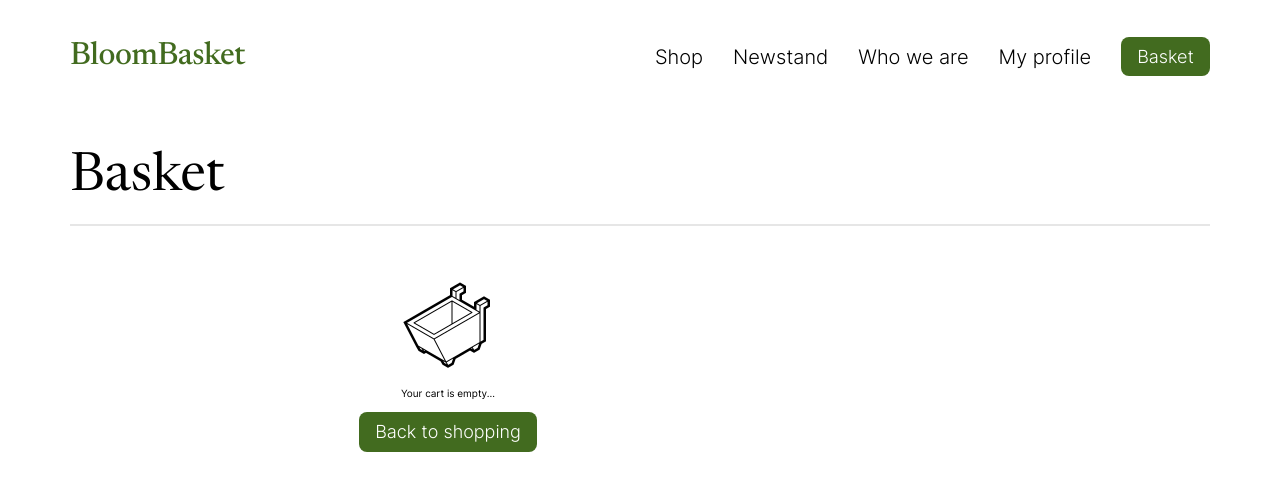
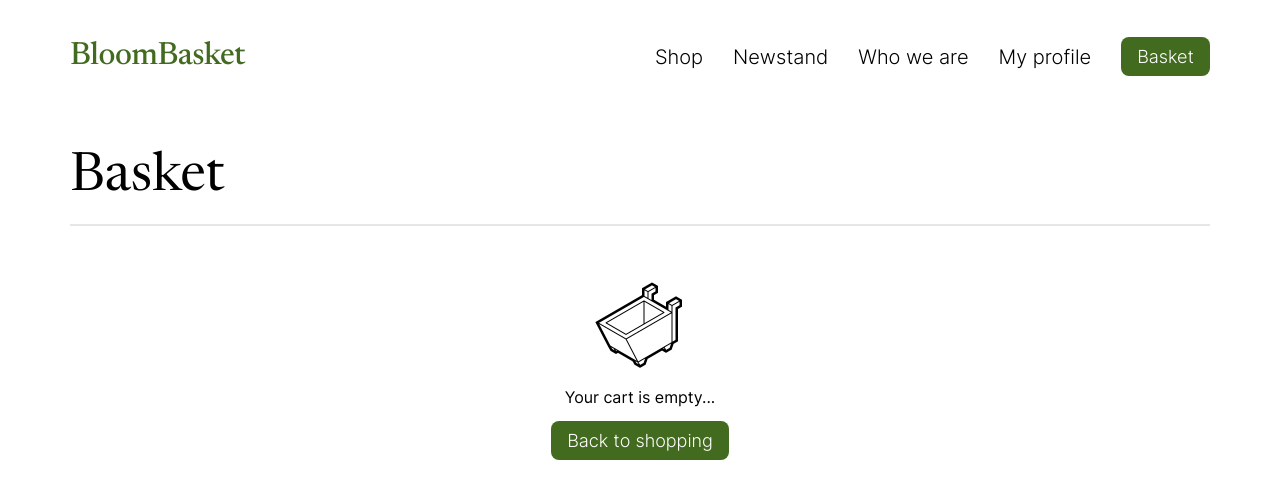
Before and after one commit to Cindarion/grocery-store, a React (Create React App) app: page /cart in a window 1280 px wide. Shown: the top 498 px of the page. Built offline with nearby package versions, Linux system fonts and the light colour scheme.

Commit message:
[fix] adjusted implementation of renderCartProducts functional, minor styling fixes

```diff
--- a/src/pages/Cart/CartPage.module.css
+++ b/src/pages/Cart/CartPage.module.css
@@ -48,33 +48,30 @@
 
 .cartProductsContainer {
     display: flex;
+    flex-direction: column;
     width: 70%;
     min-width: 200px;
-    margin-bottom: 40px;
+    margin-bottom: 60px;
+}
+
+.cartProductsContainer > div + div {
+    margin-top: 16px;
 }
 
 .orderSummaryWrapper {
     display: block;
     width: 30%;
     height: 100%;
-    margin-left: 60px;
+    margin-left: 40px;
     position: sticky;
     right: 0;
-}
-
-.cartProductsWrapper {
-    display: flex;
-    width: 100%;
-    flex-direction: column;
-}
-
-.cartProductsWrapper > div + div {
-    margin-top: 16px;
 }
 
 .emptyMessageContainer {
     display: flex;
     flex-direction: column;
+    font-size: 1.6rem;
+    width: 100%;
     justify-content: center;
     align-items: center;
     margin-top: 20px;
@@ -105,7 +102,6 @@
     }
 
     .cartProductsContainer {
-        display: flex;
         width: 100%;
         min-width: 200px;
         margin-bottom: 0;
--- a/src/pages/Cart/CartPage.tsx
+++ b/src/pages/Cart/CartPage.tsx
@@ -13,26 +13,35 @@ const CartPage = () => {
   };
   const { cartItems } = cartContext
   const { getCartQuantity } = cartContext;
+  const cartQuantity = getCartQuantity()
 
-  const renderQuantityAll = () => {
-    if (getCartQuantity() > 0) {
-      if (getCartQuantity() === 1) {
+  const renderQuantity = () => {
+    if (cartQuantity > 0) {
+      if (cartQuantity === 1) {
         return (
-          <span>{getCartQuantity()} item</span>
+          <span>{cartQuantity} item</span>
         )
       }
       return (
-        <span>{getCartQuantity()} items</span>
+        <span>{cartQuantity} items</span>
       )
     }
   };
 
   const renderCartProducts = () => {
+    if (cartQuantity) {
       return (
-      cartItems.map((product: { id: number; quantity: number }) => <CartProduct
+        <div className={classes.cartProductsContainer}>
+          {cartItems.map((product: { id: number; quantity: number }) => <CartProduct
             key={product.id} {...product}
-      />)
+          />)}
+        </div>
       )
+    } else {
+      return (
+        renderEmptyMessage()
+      )
+    }
   };
 
   const renderEmptyMessage = () => {
@@ -51,9 +60,13 @@ const CartPage = () => {
   };
 
   const renderOrderSummary = () => {
+    if (cartQuantity) {
       return (
+        <div className={classes.orderSummaryWrapper}>
           <OrderSummary/>
+        </div>
       )
+    }
   };
 
   return (
@@ -64,17 +77,13 @@ const CartPage = () => {
             Basket
           </span>
           <span className={classes.additionalTitle}>
-            {renderQuantityAll()}
+            {renderQuantity()}
           </span>
         </div>
       </section>
       <main>
-        <div className={classes.cartProductsContainer}>
-          <div className={classes.cartProductsWrapper}>
-            {getCartQuantity() ? renderCartProducts() : renderEmptyMessage()}
-          </div>
-        </div>
-        <div className={classes.orderSummaryWrapper}>{getCartQuantity() ? renderOrderSummary() : ""}</div>
+        {renderCartProducts()}
+        {renderOrderSummary()}
       </main>
     </div>
   )
--- a/src/pages/Login/LoginPage.tsx
+++ b/src/pages/Login/LoginPage.tsx
@@ -41,7 +41,7 @@ const LoginPage = () => {
         <div className={classes.newsPreviewWrapper}>
           <NewsPreview />
         </div>
-      )
+      );
     }
   };
 
--- a/src/styles/global.css
+++ b/src/styles/global.css
@@ -56,14 +56,13 @@ body {
 body > div {
     overscroll-behavior: none;
     width: 100%;
-    min-height: 100vh;
     height: 100%;
 }
 
 .mainContainer {
     font-family: Inter, sans-serif;
     max-width: 1170px;
-    min-height: 100vh;
+    min-height: 98vh;
     margin-right: auto;
     margin-left: auto;
     padding-right: 15px;
```
Also changed, not shown: src/components/UI/CreateAccountForm/CreateAccountForm.tsx (+4 -6 lines). Lines whose indentation alone changed are shown as unchanged.
